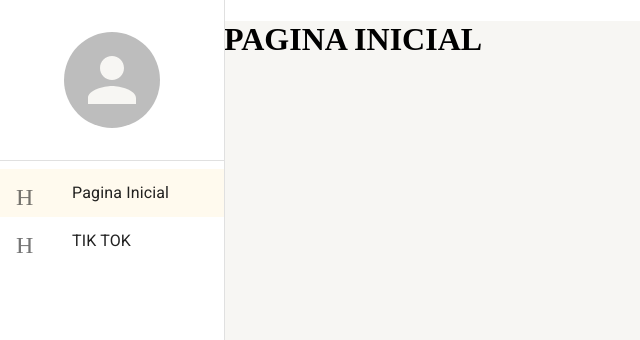
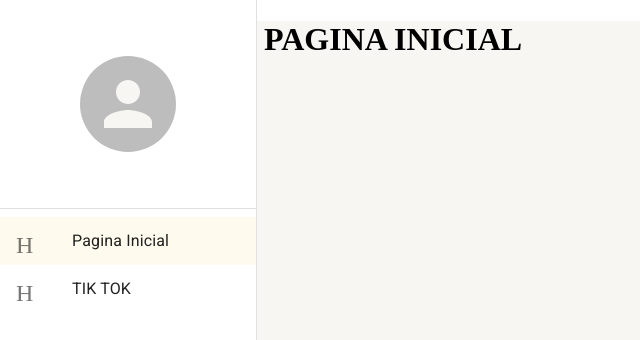
Before and after one commit to eduardo-alves-neto/CRM, a React (Create React App) app: page /pagina-inicial in a window 1280 px wide. Shown: the top 340 px of the page, without its empty margins (0-640 px from the left). Built offline with nearby package versions, Linux system fonts and the light colour scheme.

Commit message:
feat: estruturas das pastas

```diff
--- a/src/shared/components/menu-drawer/MenuDrawer.tsx
+++ b/src/shared/components/menu-drawer/MenuDrawer.tsx
@@ -66,14 +66,14 @@ export const MenuDrawer: React.FC<IMenuDrawerProps> = ({ children }) => {
         onClose={toggleDrawerOpen}
       >
         <Box
-          width={theme.spacing(28)}
+          width={theme.spacing(32)}
           height="100%"
           display="flex"
           flexDirection="column"
         >
           <Box
             width="100%"
-            height={theme.spacing(20)}
+            height={theme.spacing(26)}
             display="flex"
             alignItems="center"
             justifyContent="center"
@@ -106,7 +106,7 @@ export const MenuDrawer: React.FC<IMenuDrawerProps> = ({ children }) => {
         </Box>
       </Drawer>
 
-      <Box height="100vh" marginLeft={smDown ? 0 : theme.spacing(28)}>
+      <Box height="100vh" marginLeft={smDown ? 0 : theme.spacing(33)}>
         {children}
       </Box>
     </>
```
Also changed, not shown: src/pages/TikTok/handler/index.tsx (added), src/pages/TikTok/services/index.ts (added), src/pages/TikTok/services/types.d.ts (added), src/pages/TikTok/types.d.ts (added).
